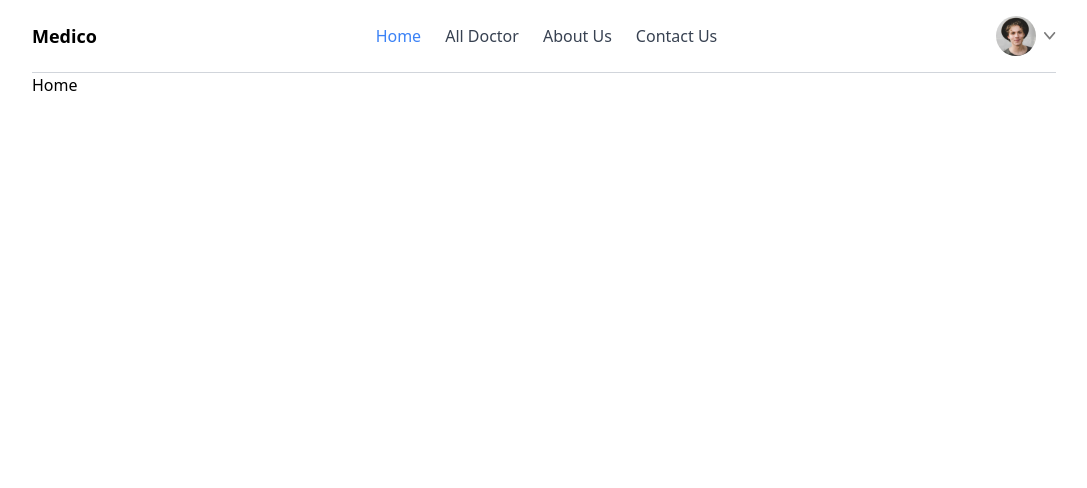
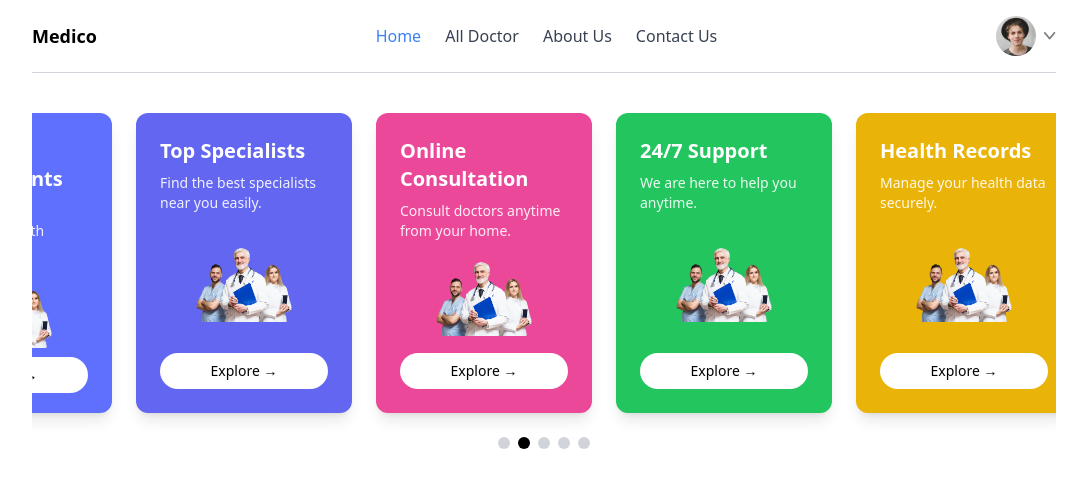
Before and after one commit to Ssharma0355/medico-frontend, a React (Create React App) app: page / in a window 1280 px wide. Shown: the top 488 px of the page, without its empty margins (96-1183 px from the left). Built offline with nearby package versions, Linux system fonts and the light colour scheme.

Commit message:
home page creating

```diff
--- /dev/null
+++ b/src/components/Header.jsx
@@ -0,0 +1,104 @@
+import React, { useEffect, useState } from 'react'
+import { assets } from '../assets/assets_frontend/assets'
+
+const cards = [
+  {
+    title: "Book Appointments",
+    desc: "Quickly book appointments with trusted doctors.",
+    img: assets.header_img, // replace later
+    color: "bg-primary",
+  },
+  {
+    title: "Top Specialists",
+    desc: "Find the best specialists near you easily.",
+    img: assets.header_img,
+    color: "bg-indigo-500",
+  },
+  {
+    title: "Online Consultation",
+    desc: "Consult doctors anytime from your home.",
+    img: assets.header_img,
+    color: "bg-pink-500",
+  },
+  {
+    title: "24/7 Support",
+    desc: "We are here to help you anytime.",
+    img: assets.header_img,
+    color: "bg-green-500",
+  },
+  {
+    title: "Health Records",
+    desc: "Manage your health data securely.",
+    img: assets.header_img,
+    color: "bg-yellow-500",
+  },
+]
+
+function Header() {
+  const [current, setCurrent] = useState(0)
+
+  useEffect(() => {
+    const interval = setInterval(() => {
+      setCurrent((prev) => (prev + 1) % cards.length)
+    }, 3000)
+
+    return () => clearInterval(interval)
+  }, [])
+
+  return (
+    <div className="overflow-hidden px-6 md:px-10 lg:px-20 py-10">
+
+      {/* CARDS WRAPPER */}
+      <div
+        className="flex gap-6 transition-transform duration-700"
+        style={{ transform: `translateX(-${current * 25}%)` }}
+      >
+        {cards.map((card, index) => (
+          <div
+            key={index}
+            className={`min-w-[25%] h-[300px] rounded-xl p-6 text-white flex flex-col justify-between shadow-lg ${card.color}`}
+          >
+            {/* TOP */}
+            <div>
+              <h2 className="text-xl font-semibold mb-2">
+                {card.title}
+              </h2>
+              <p className="text-sm opacity-90">
+                {card.desc}
+              </p>
+            </div>
+
+            {/* IMAGE */}
+            <div className="flex justify-center">
+              <img
+                src={card.img}
+                alt=""
+                className="w-24 h-24 object-contain"
+              />
+            </div>
+
+            {/* BUTTON */}
+            <button className="bg-white text-black py-2 rounded-full text-sm font-medium hover:scale-105 transition">
+              Explore →
+            </button>
+          </div>
+        ))}
+      </div>
+
+      {/* DOTS */}
+      <div className="flex justify-center mt-6 gap-2">
+        {cards.map((_, index) => (
+          <div
+            key={index}
+            onClick={() => setCurrent(index)}
+            className={`w-3 h-3 rounded-full cursor-pointer ${
+              current === index ? "bg-black" : "bg-gray-300"
+            }`}
+          />
+        ))}
+      </div>
+    </div>
+  )
+}
+
+export default Header
--- a/src/components/Navbar.jsx
+++ b/src/components/Navbar.jsx
@@ -5,7 +5,7 @@ import {assets} from "../assets/assets_frontend/assets"
 const Navbar = () => {
   const [isOpen, setIsOpen] = useState(false);
   const [shoeMenu, isShowMenu] = useState(false);
-  const [token, isToken] = useState(true);
+  const [token, setToken] = useState(true);
 
   const navigate = useNavigate()
 
@@ -48,7 +48,7 @@ const Navbar = () => {
                     <div className='min-w-[218px] bg-[#F8F8F8] text-[18px] flex flex-col p-4 rounded'>
                         <p onClick={()=>navigate("/my-profile")} className='hover:text-black cursor-pointer'>My Profile</p>
                         <p onClick={()=>navigate("/my-appointment")} className='hover:text-black cursor-pointer'>My Appoitment</p>
-                        <p className='hover:text-red-400 cursor-pointer'>Log out</p>
+                        <p onClick={()=>setToken(false)}className='hover:text-red-400 cursor-pointer'>Log out</p>
                     </div>
                 </div>
             </div>
--- a/src/index.css
+++ b/src/index.css
@@ -1,3 +1,7 @@
 @tailwind base;
 @tailwind components;
 @tailwind utilities;
+
+@theme{
+    --color-primary: #5F70FF;
+}
--- a/src/pages/Home.jsx
+++ b/src/pages/Home.jsx
@@ -1,9 +1,10 @@
 import React from 'react'
+import Header from '../components/Header'
 
 const Home = () => {
   return (
     <div>
-      Home
+      <Header />
     </div>
   )
 }
--- a/tailwind.config.js
+++ b/tailwind.config.js
@@ -4,7 +4,11 @@ module.exports = {
     "./src/**/*.{js,jsx,ts,tsx}",
   ],
   theme: {
-    extend: {},
+    extend: {
+      colors: {
+        primary: '#5F70FF',
+      },
+    },
   },
   plugins: [],
 }
```
